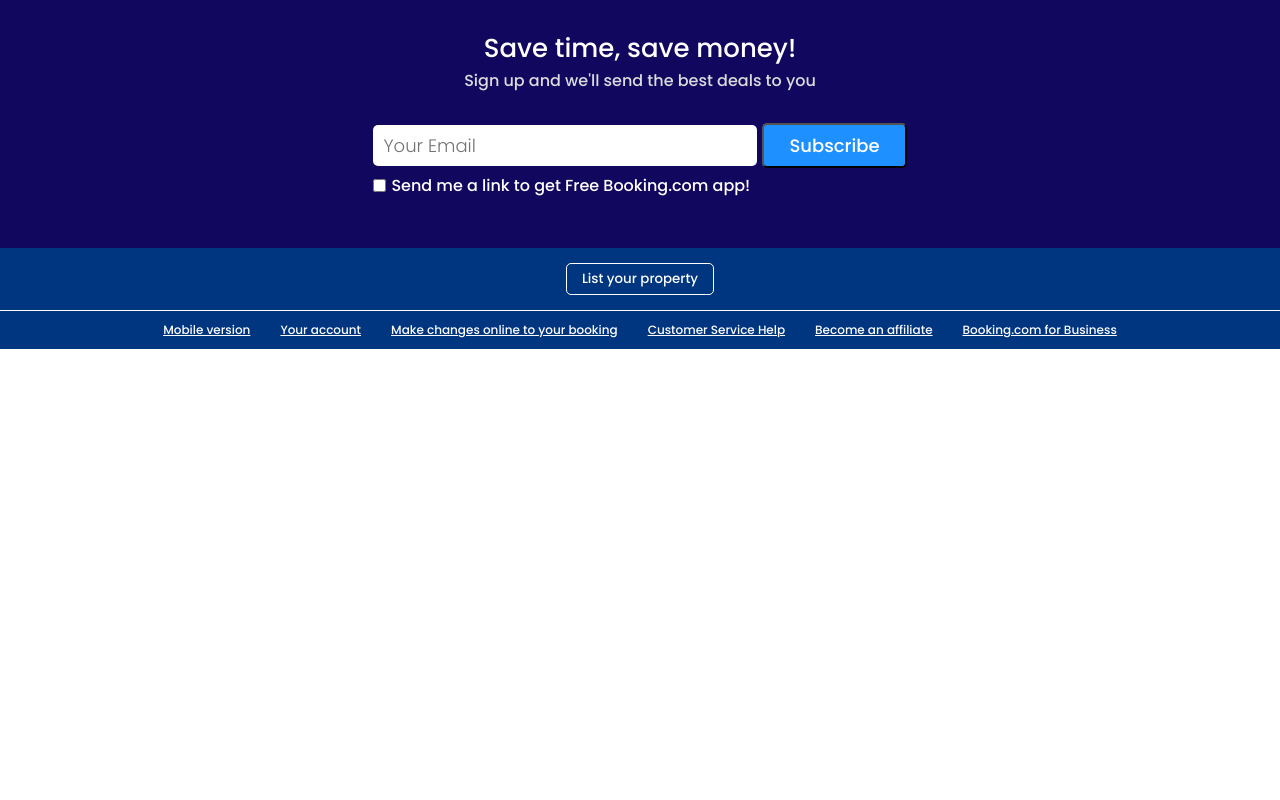
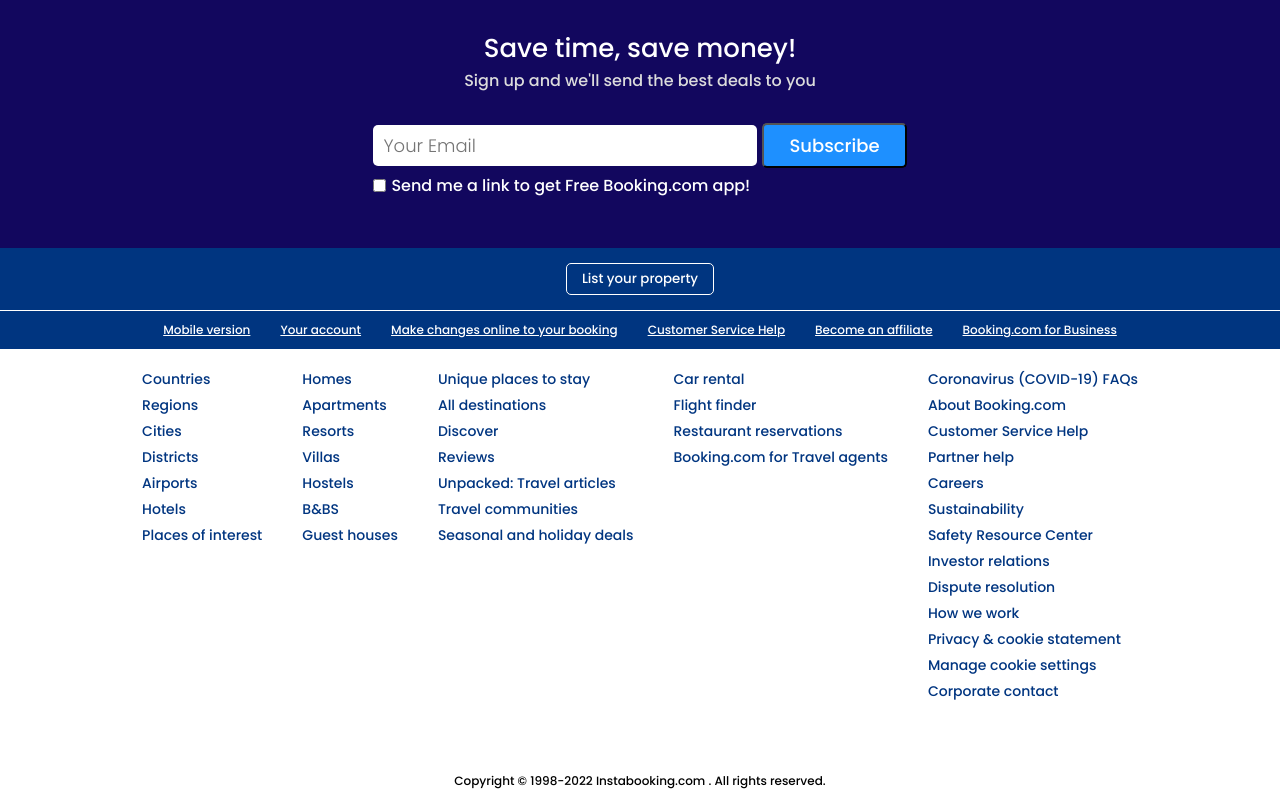
Before and after one commit to Priyatham-Reddy7/booking-app, a React (Vite) app: page / in a window 1280 px wide. Shown: the part 1428-2228 px from the top of the page. Before the commit the page ends 1777 px from the top, so only its background shows below. Built offline with nearby package versions, Linux system fonts and the light colour scheme; the HTML template or start-up script is replaced by a standard one.

Commit message:
Add Footer

```diff
--- /dev/null
+++ b/src/components/footer/Footer.jsx
@@ -0,0 +1,65 @@
+import "./footer.css"
+
+const Footer = () => {
+    return (
+        <>
+            <div className="footerContainer">
+                <div className="footerMain">
+                    <div className="footerCol">
+                        <a href="#">Countries</a>
+                        <a href="#">Regions</a>
+                        <a href="#">Cities</a>
+                        <a href="#">Districts</a>
+                        <a href="#">Airports</a>
+                        <a href="#">Hotels</a>
+                        <a href="#">Places of interest</a>
+                    </div>
+                    <div className="footerCol">
+                        <a href="#">Homes</a>
+                        <a href="#">Apartments</a>
+                        <a href="#">Resorts</a>
+                        <a href="#">Villas</a>
+                        <a href="#">Hostels</a>
+                        <a href="#">B&BS</a>
+                        <a href="#">Guest houses</a>
+                    </div>
+                    <div className="footerCol">
+                        <a href="#">Unique places to stay</a>
+                        <a href="#">All destinations</a>
+                        <a href="#">Discover</a>
+                        <a href="#">Reviews</a>
+                        <a href="#">Unpacked: Travel articles</a>
+                        <a href="#">Travel communities</a>
+                        <a href="#">Seasonal and holiday deals</a>
+                    </div>
+                    <div className="footerCol">
+                        <a href="#">Car rental</a>
+                        <a href="#">Flight finder</a>
+                        <a href="#">Restaurant reservations</a>
+                        <a href="#">Booking.com for Travel agents</a>
+                    </div>
+                    <div className="footerCol">
+                        <a href="#">Coronavirus (COVID-19) FAQs</a>
+                        <a href="#">About Booking.com</a>
+                        <a href="#">Customer Service Help</a>
+                        <a href="#">Partner help</a>
+                        <a href="#">Careers</a>
+                        <a href="#">Sustainability</a>
+                        <a href="#">Safety Resource Center</a>
+                        <a href="#">Investor relations</a>
+                        <a href="#">Dispute resolution</a>
+                        <a href="#">How we work</a>
+                        <a href="#">Privacy & cookie statement</a>
+                        <a href="#">Manage cookie settings</a>
+                        <a href="#">Corporate contact</a>
+                    </div>
+                </div>
+            </div>
+            <div className="copyright">
+                Copyright © 1998-2022 Instabooking.com . All rights reserved.
+            </div>
+        </>
+    )
+}
+
+export default Footer
--- /dev/null
+++ b/src/components/footer/footer.css
@@ -0,0 +1,35 @@
+.footerContainer{
+    display: flex;
+    justify-content: center;
+}
+
+.footerMain{
+    display: flex;
+    gap: 40px;
+    margin-top: 20px;
+    padding-bottom: 60px;
+}
+
+.footerCol{
+    display: flex;
+    flex-direction: column;
+    text-align: left;
+    gap: 5px;
+}
+
+.footerCol>a{
+    color: #003580;
+    text-decoration: none;
+    font-size: 14px;
+}
+
+.footerCol>a:hover{
+    text-decoration: underline;
+}
+
+.copyright{
+    display: flex;
+    justify-content: center;
+    font-size: 12px;
+    margin: 10px;
+}
--- a/src/pages/home/Home.jsx
+++ b/src/pages/home/Home.jsx
@@ -7,6 +7,7 @@
 import MailList from "../../components/mailList/MailList"
 import Lyp from "../../components/lyp/Lyp"
 import Hyperlinks from "../../components/hyperlinks/Hyperlinks"
+import Footer from "../../components/footer/Footer"
 
 const Home = () => {
     return (
@@ -23,6 +24,7 @@
             </div>
             <Lyp />
             <Hyperlinks />
+            <Footer />
         </>
     )
 }
```
